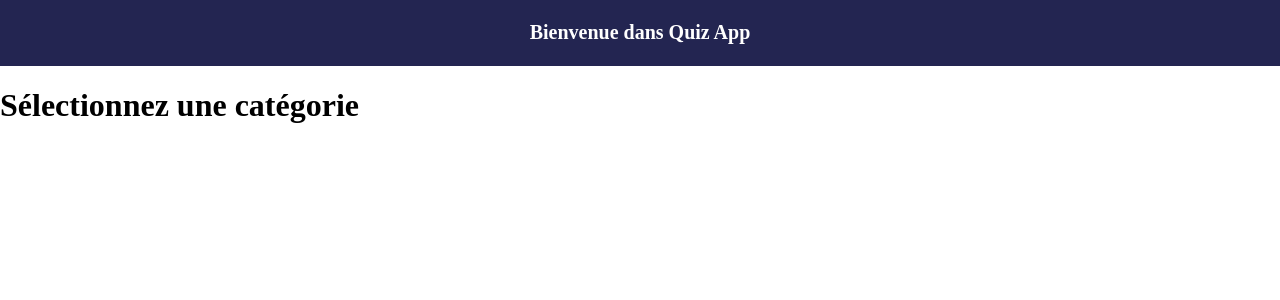
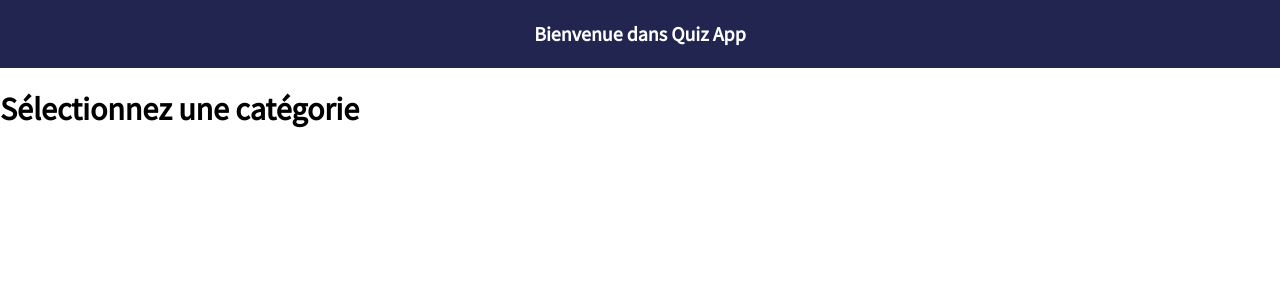
Before and after one commit to Mamadou-Bobo/quiz-app, an Angular app: page / in a window 1280 px wide. Shown: the top 300 px of the page. Built offline with nearby package versions, Linux system fonts and the light colour scheme.

Commit message:
ajout de google font

```diff
--- a/src/styles.css
+++ b/src/styles.css
@@ -2,4 +2,5 @@
 body{
     margin: 0;
     padding: 0;
+    font-family: 'Source Sans Pro', monospace;
 }
```
